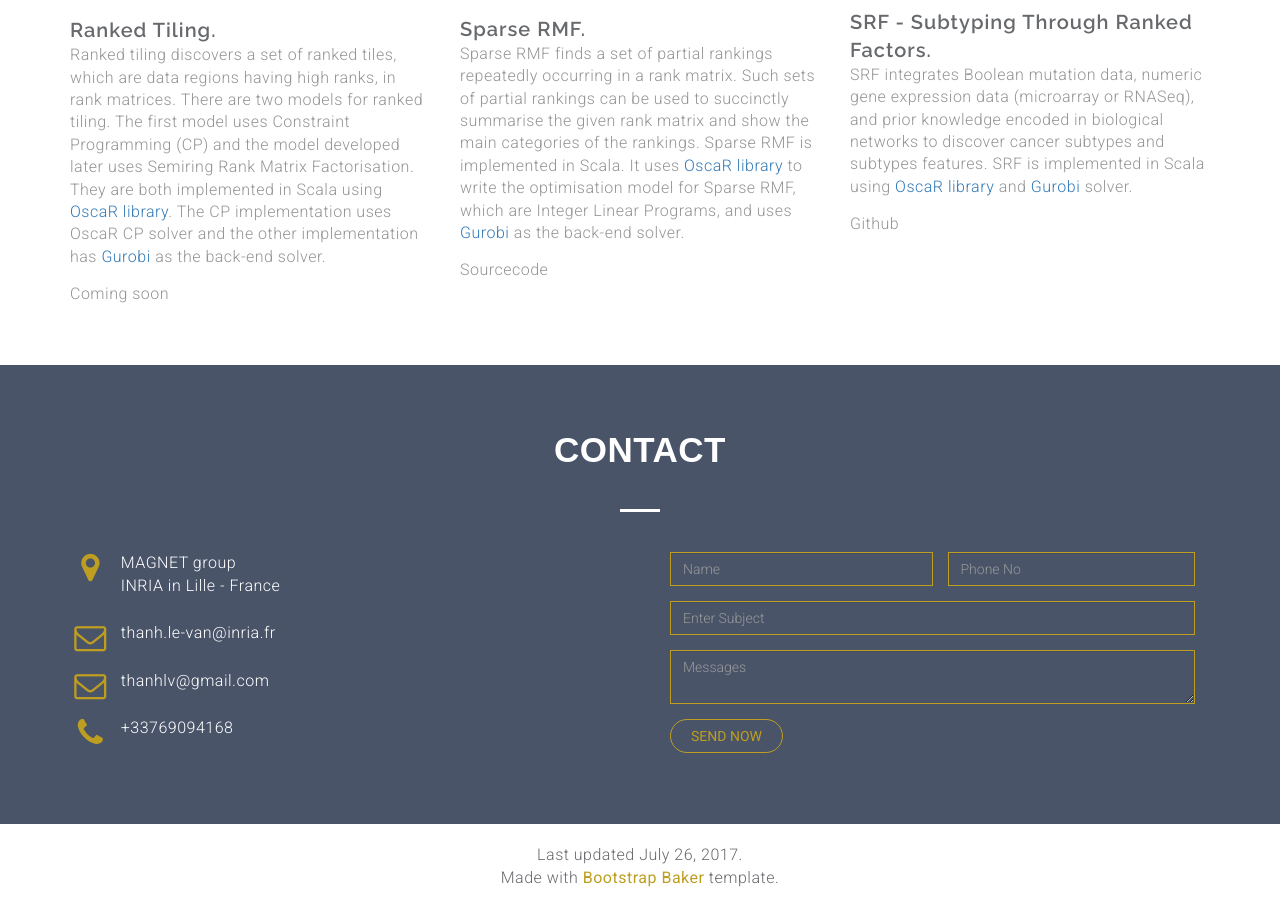
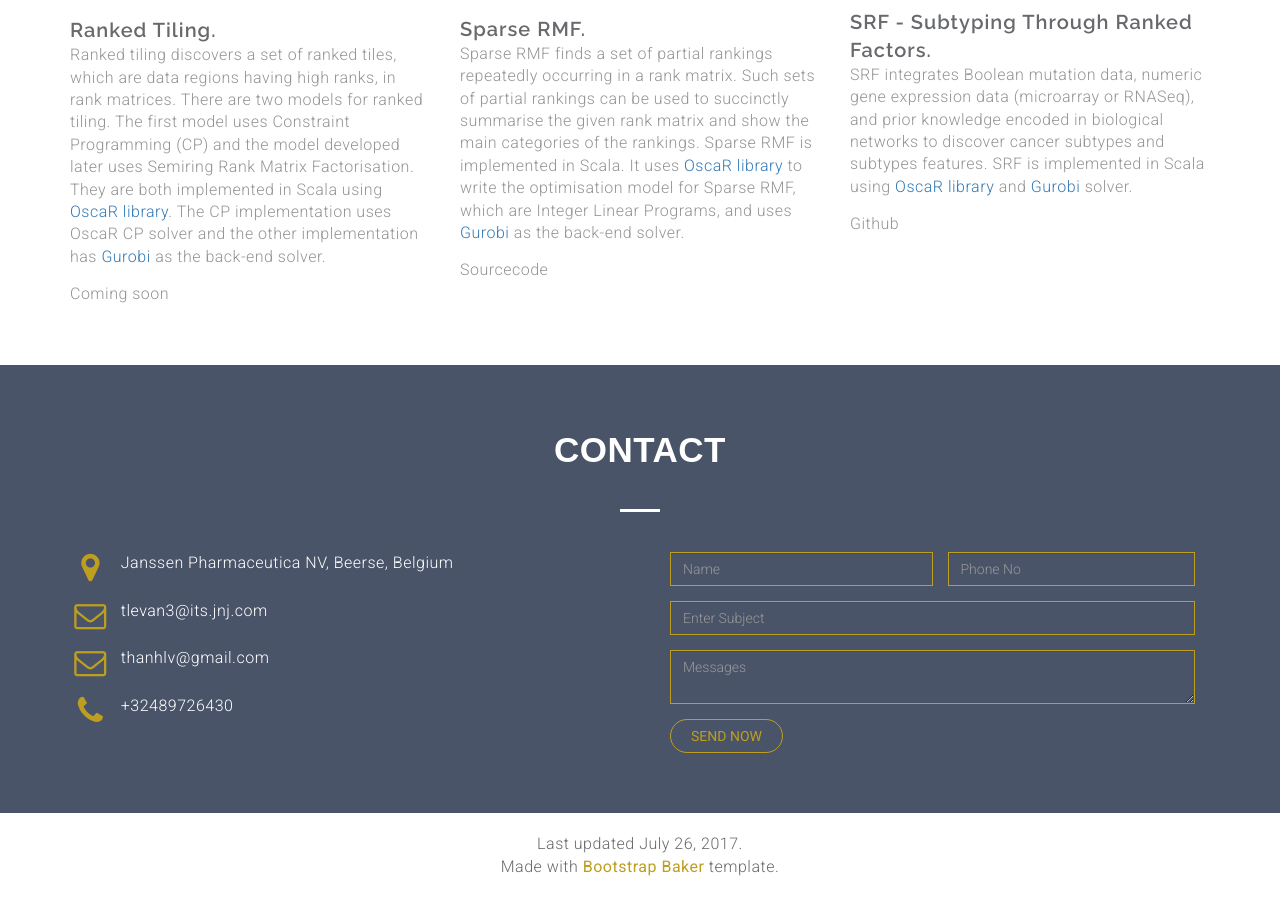
Before and after one commit to thanhlv/thanhlv.github.io, a plain HTML site: page index.html in a window 1280 px wide. Shown: the part 3611-4520 px from the top of the page. Drawn offline with nearby package versions, Linux system fonts and the light colour scheme.

Commit message:
Update address

```diff
--- a/index.html
+++ b/index.html
@@ -566,10 +566,10 @@
           </div>
           <div class="col-md-6 col-sm-6 col-xs-12">
             <div class="loction-info white">
-              <p><i class="fa fa-map-marker fa-fw pull-left fa-2x"></i>MAGNET group<br>INRIA in Lille - France</p>
-              <p><i class="fa fa-envelope-o fa-fw pull-left fa-2x"></i>thanh.le-van@inria.fr</p>
+              <p><i class="fa fa-map-marker fa-fw pull-left fa-2x"></i>Janssen Pharmaceutica NV, Beerse, Belgium</p>
+              <p><i class="fa fa-envelope-o fa-fw pull-left fa-2x"></i>tlevan3@its.jnj.com</p>
               <p><i class="fa fa-envelope-o fa-fw pull-left fa-2x"></i>thanhlv@gmail.com</p>
-              <p><i class="fa fa-phone fa-fw pull-left fa-2x"></i>+33769094168</p>
+              <p><i class="fa fa-phone fa-fw pull-left fa-2x"></i>+32489726430</p>
             </div>
           </div>
           <div class="col-md-6 col-sm-6 col-xs-12">
```
